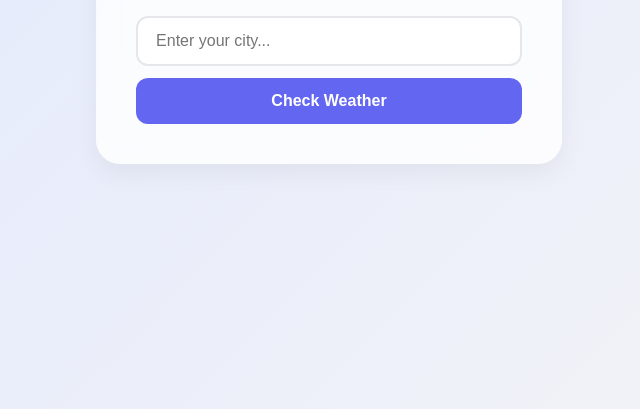
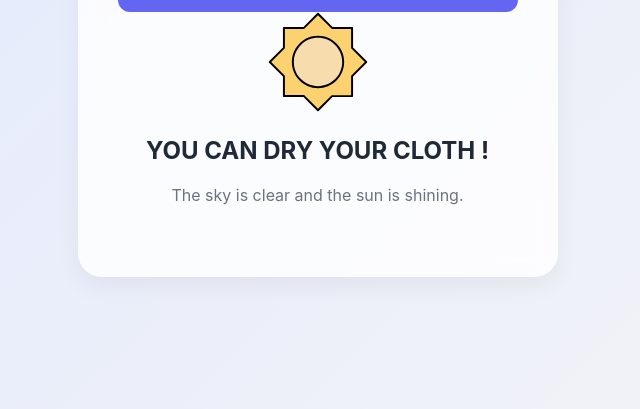
Before and after one commit to RayanEreteo/WillItDry, a website built with Vite: page index.html in a window 1280 px wide. Shown: the part 391-800 px from the top of the page, without its empty margins (351-991 px from the left). Built offline with nearby package versions, Linux system fonts and the light colour scheme; no server answers.

Commit message:
removed inline css

```diff
--- a/index.html
+++ b/index.html
@@ -27,7 +27,7 @@
         </div>
       </form>
 
-      <div id="result-container" style="display: none;">
+      <div id="result-container">
         <div id="logo-container"><img id="result-logo" src="/sun.svg" alt="sun/moon"></div>
         <h2 id="result-head">YOU CAN DRY YOUR CLOTH !</h2>
         <p id="result-desc">The sky is clear and the sun is shining.</p>
```
